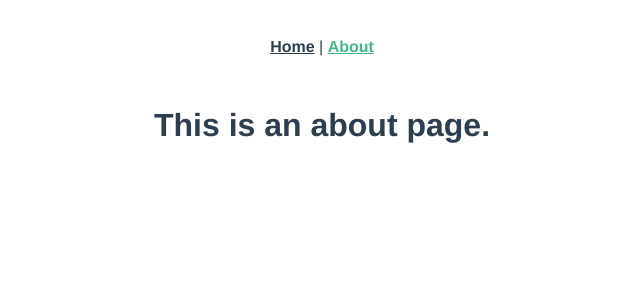
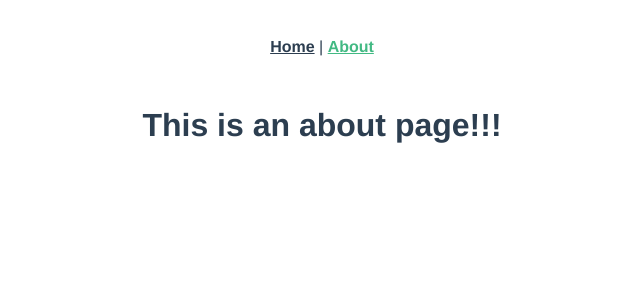
Before and after one commit to lsy3166/myvuex, a Vue app: page /about in a window 1280 px wide. Shown: the top 300 px of the page, without its empty margins (318-958 px from the left). Built offline with nearby package versions, Linux system fonts and the light colour scheme.

Commit message:
push about!!

```diff
--- a/src/views/About.vue
+++ b/src/views/About.vue
@@ -1,5 +1,5 @@
 <template>
-  <div class="about">
-    <h1>This is an about page.</h1>
+  <div>
+    <h1>This is an about page!!!</h1>
   </div>
 </template>
```
